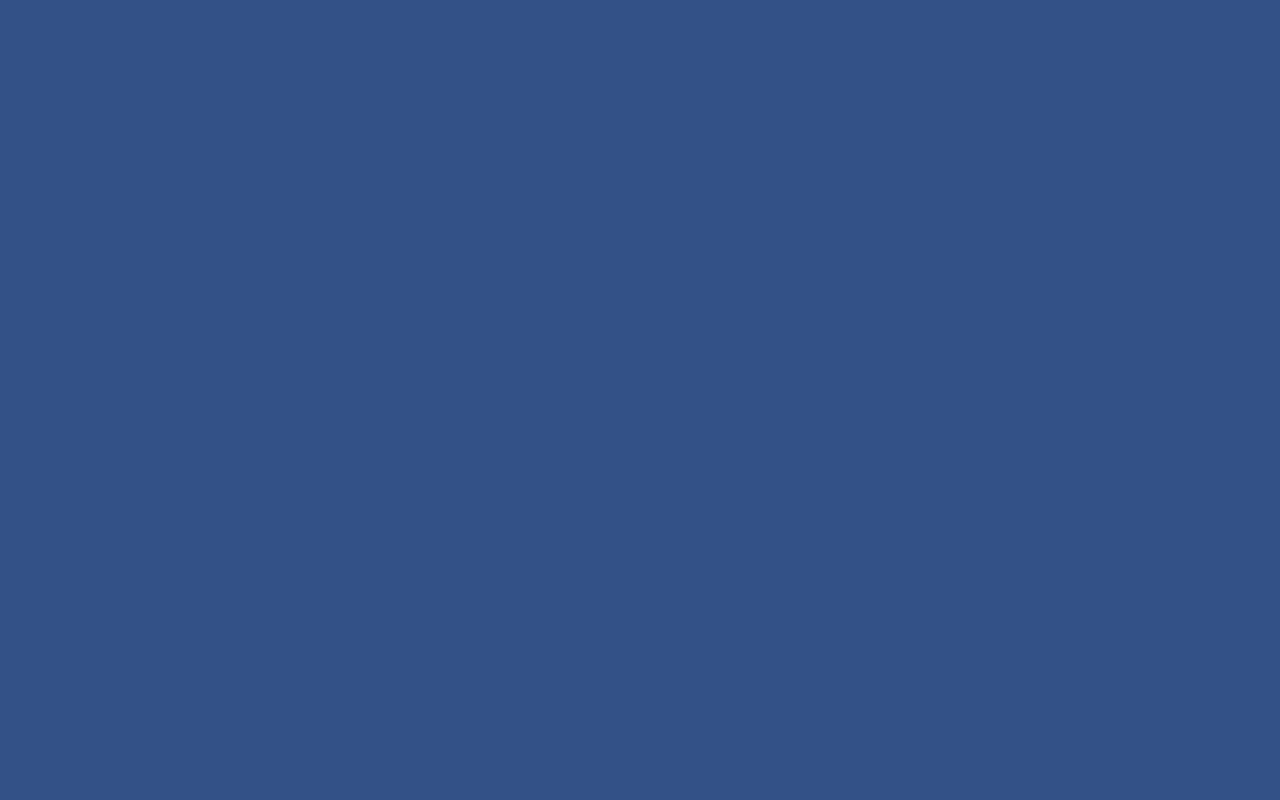
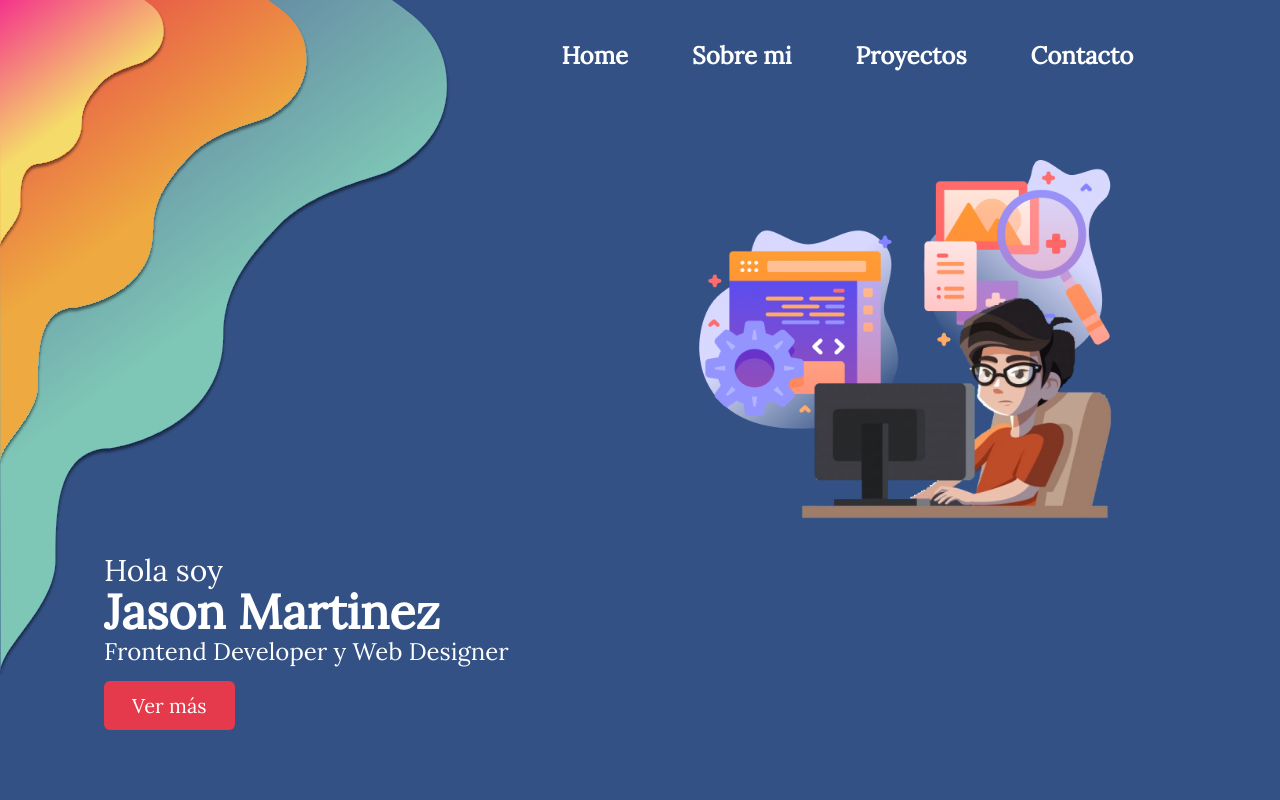
Before and after one commit to Jason171096/My_SiteWeb, a Gatsby site: page / in a window 1280 px wide. Built offline with nearby package versions, Linux system fonts and the light colour scheme; Gatsby itself is replaced by a stand-in of ours.

Commit message:
Landing Page Home

```diff
--- /dev/null
+++ b/src/components/GradientBar.js
@@ -0,0 +1,12 @@
+import React from "react"
+import vectors from '../images/vectors_gradient.svg';
+
+const GradientBar = () => {
+    return (
+        <figure className="fixed w-[450px] z-0">
+            <img src={vectors} alt="Vectors"/>
+        </figure>
+    )
+}
+
+export default GradientBar
--- a/src/components/Header.js
+++ /dev/null
@@ -1,10 +0,0 @@
-import React from "react"
-const Header = () => {
-    return (
-        <div>
-
-        </div>
-    )
-}
-
-export default Header
--- /dev/null
+++ b/src/components/Info.js
@@ -0,0 +1,17 @@
+import React from "react";
+
+const Info = () => {
+  return (
+    <div className="relative p-10 self-end">
+      <div className="pb-10 pl-16 text-white">
+        <h1 className="text-3xl ">Hola soy</h1>
+        <h2 className="text-5xl font-bold">Jason Martinez</h2>
+        <p className="text-2xl">Frontend Developer y Web Designer</p>
+        <br/>
+        <a className="bg-redKing px-7 py-3 rounded-md text-xl cursor-pointer">Ver más</a>
+      </div>
+    </div>
+  );
+};
+
+export default Info;
--- /dev/null
+++ b/src/components/NavBar.js
@@ -0,0 +1,16 @@
+import React from 'react';
+
+const NavBar = () => {
+    return (
+        <div className="text-white font-bold text-2xl pr-5 py-10">
+            <ul className="m-0 p-0 space-x-16">
+                <li className="inline cursor-pointer"><a>Home</a></li>
+                <li className="inline cursor-pointer"><a>Sobre mi</a></li>
+                <li className="inline cursor-pointer"><a>Proyectos</a></li>
+                <li className="inline cursor-pointer"><a>Contacto</a></li>
+            </ul>
+        </div>
+    )
+}
+
+export default NavBar
--- /dev/null
+++ b/src/components/Picture.js
@@ -0,0 +1,12 @@
+import React from "react"
+import Jason from '../images/Jason.png'
+
+const Picture = () => {
+    return (
+        <picture className="self-center w-[450px] mt-12">
+            <img src={Jason} alt="Jason"/>
+        </picture>
+    )
+}
+
+export default Picture
--- /dev/null
+++ b/src/components/SectionLeft.js
@@ -0,0 +1,14 @@
+import React from "react"
+import GradientBar from "./GradientBar"
+import Info from "./Info"
+
+const SectionLeft = () => {
+    return (
+        <div className="flex w-[1000px] h-screen">
+            <GradientBar/>
+            <Info/>
+        </div>
+    )
+}
+
+export default SectionLeft
--- /dev/null
+++ b/src/components/SectionRight.js
@@ -0,0 +1,14 @@
+import React from "react"
+import NavBar from './NavBar'
+import Picture from './Picture'
+
+const SectionRight = () => {
+    return (
+        <div className="flex relative flex-col w-screen h-screen max-w-screen-md">
+            <NavBar/>
+            <Picture/>
+        </div>
+    )
+}
+
+export default SectionRight
--- a/src/pages/index.js
+++ b/src/pages/index.js
@@ -1,11 +1,12 @@
 import React from "react"
-import Header from "../components/Header"
-
+import SectionLeft from "../components/SectionLeft"
+import SectionRight from "../components/SectionRight"
 // markup
 const IndexPage = () => {
   return (
-    <div className="bg-primary-blue w-screen h-screen">
-      <Header/>
+    <div className="flex bg-primary-blue w-screen h-screen justify-between">
+      <SectionLeft/>
+      <SectionRight/>
     </div>
   )
 }
--- a/tailwind.config.js
+++ b/tailwind.config.js
@@ -1,5 +1,6 @@
 const colors = require('tailwindcss/colors')
 module.exports = {
+  mode: 'jit',
   purge: ['./src/**/*.{js,jsx,ts,tsx}'],
   darkMode: false, // or 'media' or 'class'
   theme: {
@@ -8,7 +9,16 @@ module.exports = {
       'body': ['Lora', 'sans-serif'],
     },
     colors: {
-      blueKing: '#335185'
+      transparent: 'transparent',
+      current: 'currentColor',
+      black: colors.black,
+      white: colors.white,
+      gray: colors.trueGray,
+      indigo: colors.indigo,
+      red: colors.rose,
+      yellow: colors.amber,
+      blueKing: '#335185',
+      redKing: '#E53A4B'
     },
     backgroundColor: theme => ({
       ...theme('colors'),
```
Also changed, not shown: src/images/jason.png (added), src/images/vectors_gradient.svg (added).
